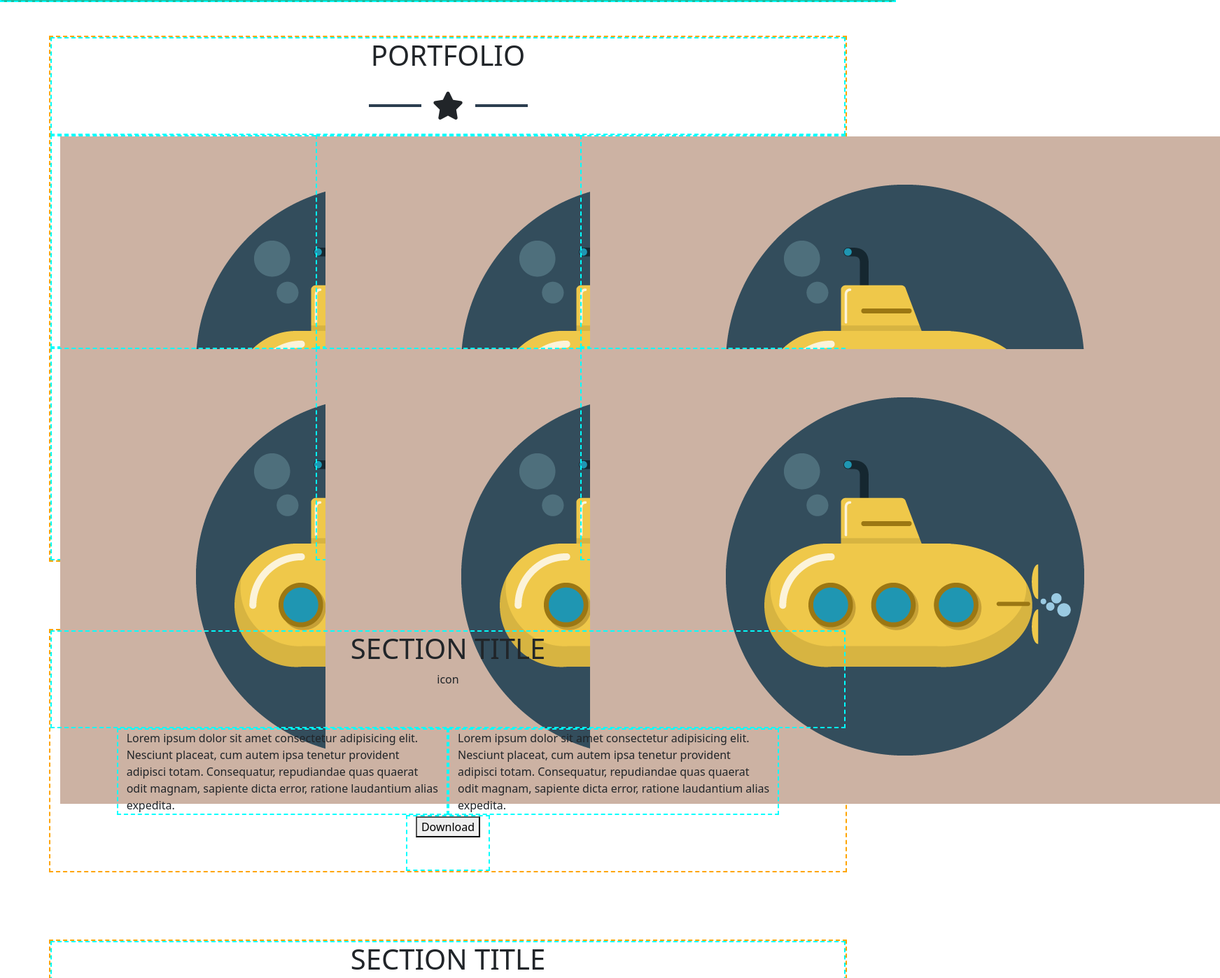
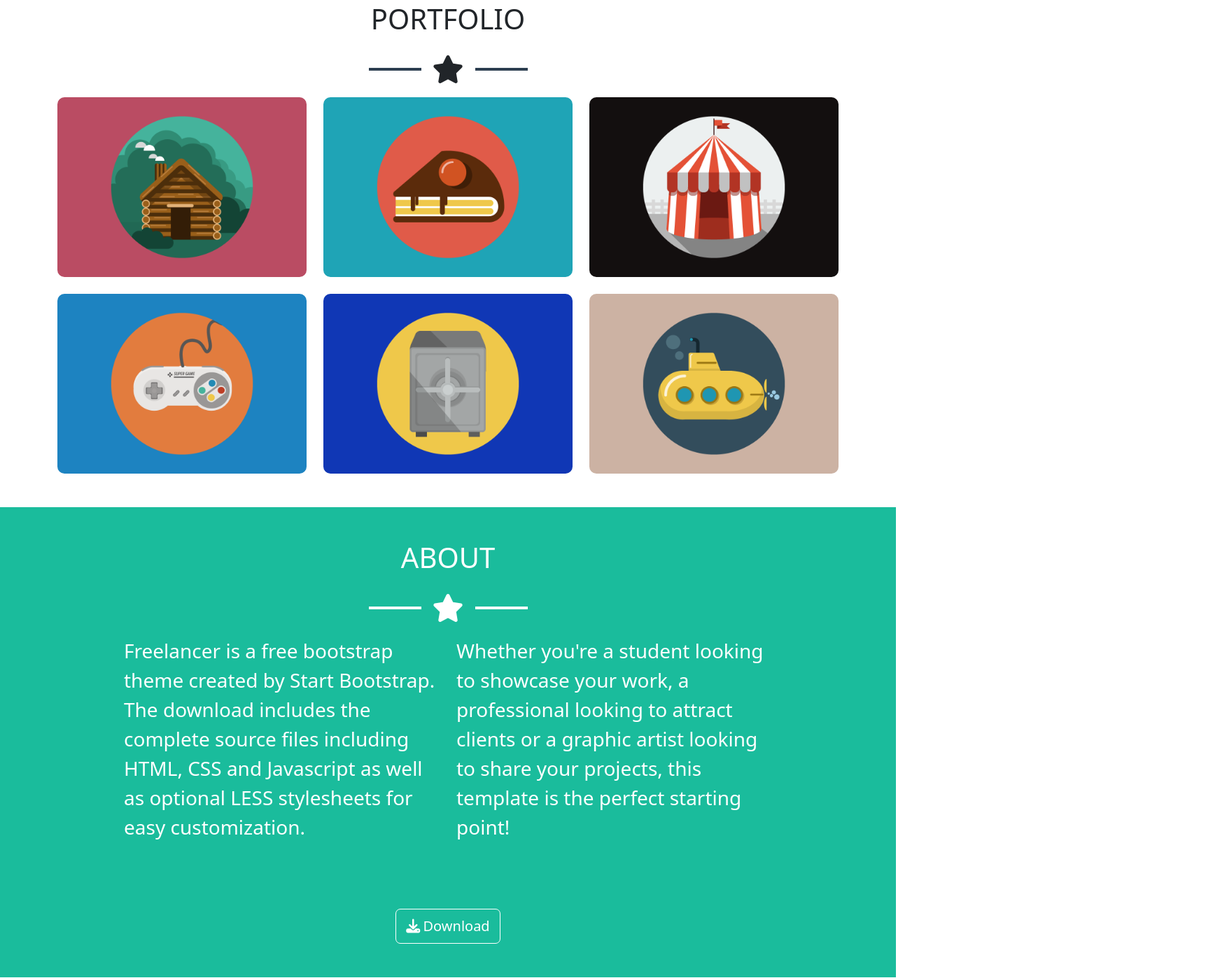
Before and after one commit to ClaudioLoGiudice7/html-css-bootstrap-freelancer, a plain HTML site: page index.html in a window 1280 px wide. Shown: the part 698-2096 px from the top of the page at 70% size, 1743 px wide, since content can reach past the window. Drawn offline with nearby package versions, Linux system fonts and the light colour scheme.

Commit message:
entering "about" section

```diff
--- a/index.html
+++ b/index.html
@@ -82,35 +82,35 @@
                     </div>
                 </div>
 
-                <div class="row">
+                <div class="row gy-4">
                     <div class="col-12 col-md-6 col-lg-4">
-                        <div class="box box-img">
-                            <img src="./img/submarine.png" alt="submarine">
+                        <div>
+                            <img class="w-100" src="./img/cabin.png" alt="cabin">
                         </div>
                     </div>
                     <div class="col-12 col-md-6 col-lg-4">
-                        <div class="box box-img">
-                            <img src="./img/submarine.png" alt="submarine">
+                        <div>
+                            <img class="w-100" src="./img/cake.png" alt="cake">
                         </div>
                     </div>
                     <div class="col-12 col-md-6 col-lg-4">
-                        <div class="box box-img">
-                            <img src="./img/submarine.png" alt="submarine">
+                        <div>
+                            <img class="w-100" src="./img/circus.png" alt="circus">
                         </div>
                     </div>
                     <div class="col-12 col-md-6 col-lg-4">
-                        <div class="box box-img">
-                            <img src="./img/submarine.png" alt="submarine">
+                        <div>
+                            <img class="w-100" src="./img/game.png" alt="game">
                         </div>
                     </div>
                     <div class="col-12 col-md-6 col-lg-4">
-                        <div class="box box-img">
-                            <img src="./img/submarine.png" alt="submarine">
+                        <div>
+                            <img class="w-100" src="./img/safe.png" alt="safe">
                         </div>
                     </div>
                     <div class="col-12 col-md-6 col-lg-4">
-                        <div class="box box-img">
-                            <img src="./img/submarine.png" alt="submarine">
+                        <div>
+                            <img class="w-100" src="./img/submarine.png" alt="submarine">
                         </div>
                     </div>
                 </div>
@@ -122,54 +122,37 @@
             <div class="container">
                 <div class="row">
                     <div class="col-12 d-flex flex-column align-items-center text-center">
-                        <h1>
-                            SECTION TITLE
+                        <h1 class="white">
+                            ABOUT
                         </h1>
-                        <div class="box box-icon">
-                            icon
+                        <div class="box box-icon d-flex justify-content-center align-items-center">
+                            <div class="line bg-white"></div>
+                            <i class="fa-solid fa-star star white me-2 ms-2 fs-1 me-md-3 ms-md-3"></i>
+                            <div class="line bg-white"></div>
                         </div>
                     </div>
                 </div>
 
                 <!-- Allineamento colonne metodo 1 -->
-                <div class="row justify-content-center">
-                    <div class="col-10 col-md-5">Lorem ipsum dolor sit amet consectetur adipisicing elit. Nesciunt
-                        placeat, cum
-                        autem ipsa tenetur provident adipisci totam. Consequatur, repudiandae quas quaerat odit magnam,
-                        sapiente dicta error, ratione laudantium alias expedita.</div>
-                    <div class="col-10 col-md-5">Lorem ipsum dolor sit amet consectetur adipisicing elit. Nesciunt
-                        placeat, cum
-                        autem ipsa tenetur provident adipisci totam. Consequatur, repudiandae quas quaerat odit magnam,
-                        sapiente dicta error, ratione laudantium alias expedita.</div>
+                <div class="row justify-content-center gy-5">
+                    <div class="col-10 col-md-5 fs-3 white">
+                        Freelancer is a free bootstrap theme created by Start Bootstrap. The download includes the complete source files including HTML, CSS and Javascript as well as optional LESS stylesheets for easy customization.
+                    </div>
+                    <div class="col-10 col-md-5 fs-3 white">
+                        Whether you're a student looking to showcase your work, a professional looking to attract clients or a graphic artist looking to share your projects, this template is the perfect starting point!
+                    </div>
 
                     <div class="w-100"></div>
 
                     <div class="col-auto">
-                        <button type="button">
-                            Download
+                        <button type="button" class="button">
+                            <div class="p-2">
+                                <i class="fa-solid fa-download white fs-5"></i>
+                                <span class="white fs-5">Download</span>
+                            </div>
                         </button>
                     </div>
                 </div>
-
-                <!-- Allineamento colonne metodo 2 -->
-
-                <!-- <div class="row justify-content-center">
-					<div class="col-5">Lorem ipsum dolor sit amet consectetur adipisicing elit. Nesciunt placeat, cum
-						autem ipsa tenetur provident adipisci totam. Consequatur, repudiandae quas quaerat odit magnam,
-						sapiente dicta error, ratione laudantium alias expedita.</div>
-					<div class="col-5">Lorem ipsum dolor sit amet consectetur adipisicing elit. Nesciunt placeat, cum
-						autem ipsa tenetur provident adipisci totam. Consequatur, repudiandae quas quaerat odit magnam,
-						sapiente dicta error, ratione laudantium alias expedita.</div>
-				</div>
-				<div class="row justify-content-center">
-					<div class="col-auto">
-						<button type="button">
-							Download
-						</button>
-					</div>
-				</div> -->
-
-
             </div>
         </section>
 
--- a/style.css
+++ b/style.css
@@ -10,7 +10,7 @@ section {
     border: 2px dashed green;
 } */
 
-[class*="container"] {
+/* [class*="container"] {
     min-height: 20px;
     border: 2px dashed orange;
 }
@@ -19,7 +19,7 @@ section {
 #jumbotron>.box {
     min-height: 80px;
     border: 2px dashed aqua;
-}
+} */
 
 .box.box-img {
     height: 300px;
@@ -37,13 +37,6 @@ section {
 }
 
 /* FINE CLASSI DI DEBUG DA RIMUOVERE */
-
-/* img,
-svg,
-picture,
-video {
-    max-width: 100%;
-} */
 
 .navbar-dark{
     background-color: #2c3e50 !important;
@@ -75,3 +68,17 @@ video {
     width: 15%;
     background-color: #2c3e50;
 }
+
+img{
+    border-radius: 10px;
+}
+
+#about{
+    background-color: #1abc9c;
+}
+
+.button{
+    background-color: #1abc9c;
+    border: 1px solid #fff;
+    border-radius: 7px;
+}
```
Also changed, not shown: img/cabin.png (added), img/cake.png (added), img/circus.png (added), img/game.png (added), img/safe.png (added).
